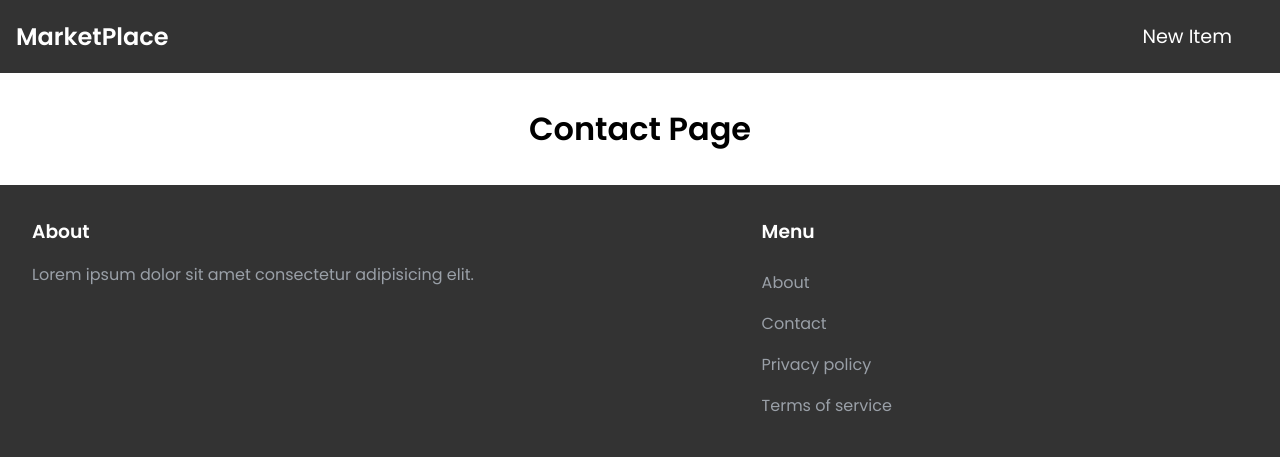
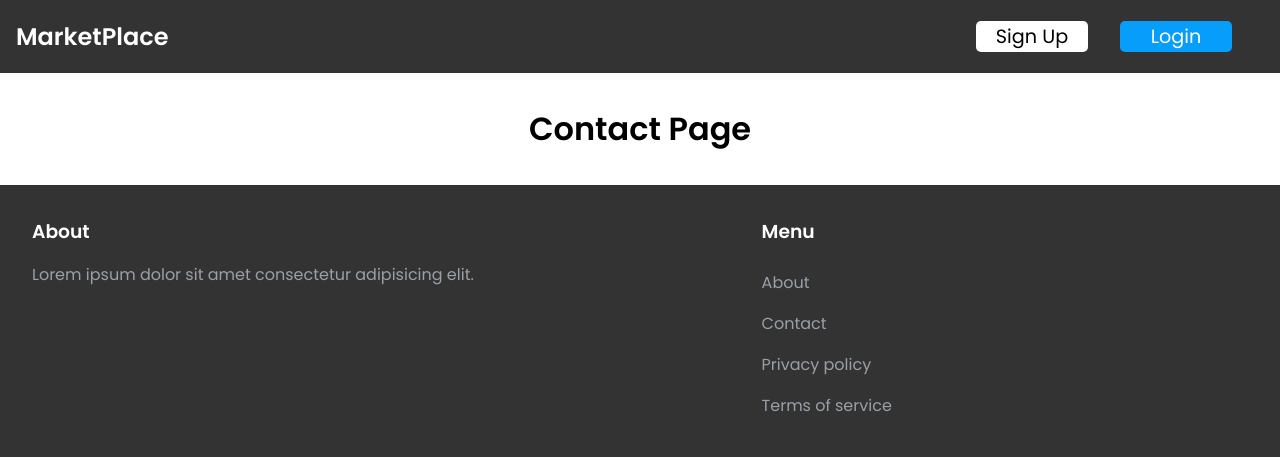
Before and after one commit to PeterPauk/Django-Marketplace, a Django app: page /contact/ in a window 1280 px wide. Shown: the top 457 px of the page. Run offline with Django 4.2, Linux system fonts and the light colour scheme.

Commit message:
login & register feature

```diff
--- a/core/forms.py
+++ b/core/forms.py
@@ -1,6 +1,7 @@
 from django import forms
 from django.contrib.auth.forms import UserCreationForm, AuthenticationForm
 from django.contrib.auth.models import User
+
 
 class Login(AuthenticationForm):
     username = forms.CharField(widget=forms.TextInput(attrs={
--- a/core/templates/core/base.html
+++ b/core/templates/core/base.html
@@ -14,9 +14,15 @@
 <nav>
     <h3><a href="{% url 'core:index'%}">MarketPlace</a></h3>
     <ul>
+        {% if request.user.is_authenticated %}
+        <li><a href="#">{{user.username}}</a></li>
         <li><a href="{% url 'item:new'%}">New Item</a></li>
-        {% if request.user.is_authenticated %}
         <li><a href="{% url 'dashboard:index' %}"><button class="dash-btn">Dashboard</button></a></li>
+        <li><a href="{% url 'core:logout' %}"><button class="login-btn">Logout</button></a></li>
+
+        {% else %}
+        <li><a href="{% url 'core:signup' %}"><button class="sign-btn">Sign Up</button></a></li>
+        <li><a href="{% url 'core:login' %}"><button class="login-btn">Login</button></a></li>
 
         {% endif %}
     </ul>
--- a/core/urls.py
+++ b/core/urls.py
@@ -9,4 +9,5 @@ urlpatterns = [
     path('contact/', views.contact, name='contact'),
     path('signup/', views.signup, name='signup'),
     path('login/', auth_views.LoginView.as_view(template_name='core/login.html',authentication_form=Login), name='login'),
+    path("logout/", auth_views.LogoutView.as_view(), name="logout")
 ]
--- a/core/views.py
+++ b/core/views.py
@@ -1,6 +1,7 @@
 from django.shortcuts import render, redirect
 from item.models import Category, Item
 from .forms import SignUp
+from django.contrib.auth import logout
 
 def index(request):
     items = Item.objects.filter(is_sold=False) [0:6]
@@ -27,3 +28,8 @@ def signup(request):
                   {
                       'form':form
                   })
+
+
+def logout_view(request):
+    logout(request)
+    return redirect('/login/')
```
Also changed, not shown: db.sqlite3, media/item_images/1368440_library_600x900_2_aT2nTFw.jpg (added), media/item_images/1644229044179.jpg (added), media/item_images/jablko_pQ2sID8.png (added), media/item_images/team-5.jpg (added).
